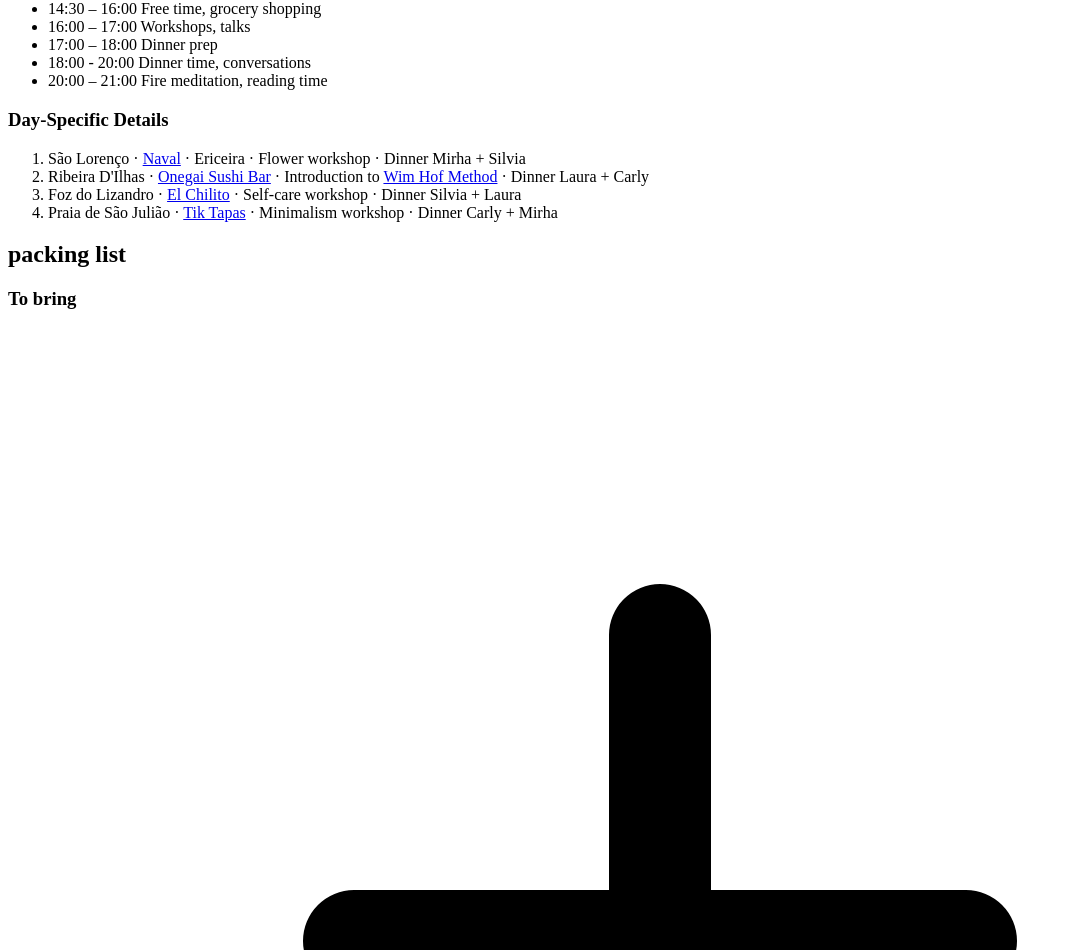
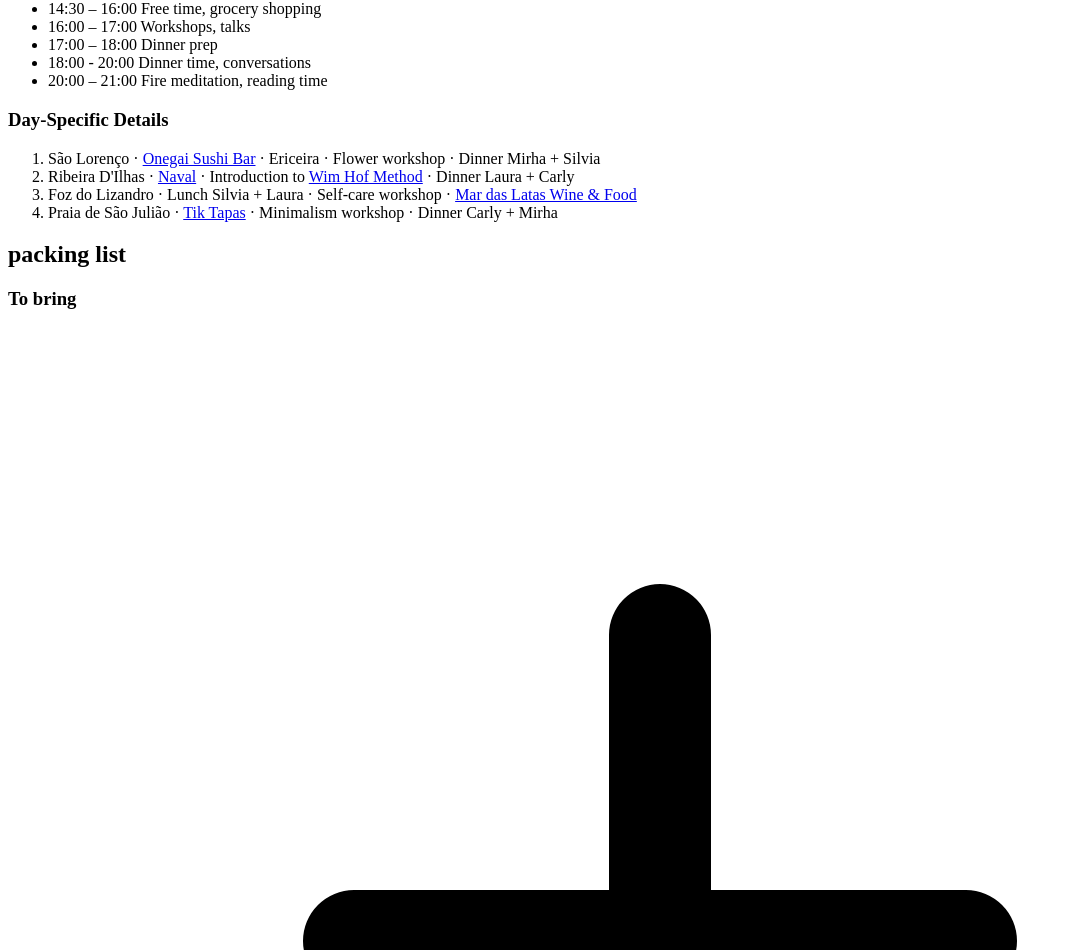
Before and after one commit to mirhamasala/slow-retreats, a Next.js app: page / in a window 1280 px wide. Shown: the part 1686-2636 px from the top of the page, without its empty margins (0-1072 px from the left). Built offline with nearby package versions, Linux system fonts and the light colour scheme.

Commit message:
Adapt program

```diff
--- a/components/Program.js
+++ b/components/Program.js
@@ -41,8 +41,8 @@ function Program() {
         <li>
           <span>
             São Lorenço ·{" "}
-            <ExternalLink href="https://www.google.com/maps?cid=908569003224039559">
-              Naval
+            <ExternalLink href="https://www.google.com/maps?cid=19492761283722315">
+              Onegai Sushi Bar
             </ExternalLink>{" "}
             · Ericeira · Flower workshop · Dinner Mirha + Silvia
           </span>
@@ -50,8 +50,8 @@ function Program() {
         <li>
           <span>
             Ribeira D'Ilhas ·{" "}
-            <ExternalLink href="https://www.google.com/maps?cid=19492761283722315">
-              Onegai Sushi Bar
+            <ExternalLink href="https://www.google.com/maps?cid=908569003224039559">
+              Naval
             </ExternalLink>{" "}
             · Introduction to{" "}
             <ExternalLink href="https://www.wimhofmethod.com/breathing-exercises">
@@ -62,11 +62,10 @@ function Program() {
         </li>
         <li>
           <span>
-            Foz do Lizandro ·{" "}
-            <ExternalLink href="https://www.google.com/maps?cid=8713197990665167363">
-              El Chilito
-            </ExternalLink>{" "}
-            · Self-care workshop · Dinner Silvia + Laura
+            Foz do Lizandro · Lunch Silvia + Laura · Self-care workshop ·{" "}
+            <ExternalLink href="https://www.google.com/maps?cid=2652984010305481937">
+              Mar das Latas Wine & Food
+            </ExternalLink>
           </span>
         </li>
         <li>
```
